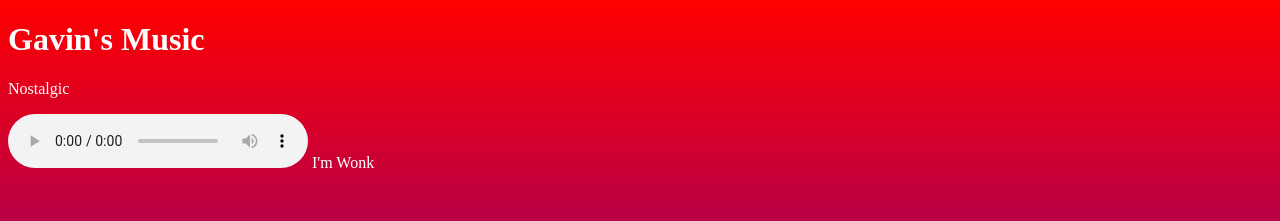
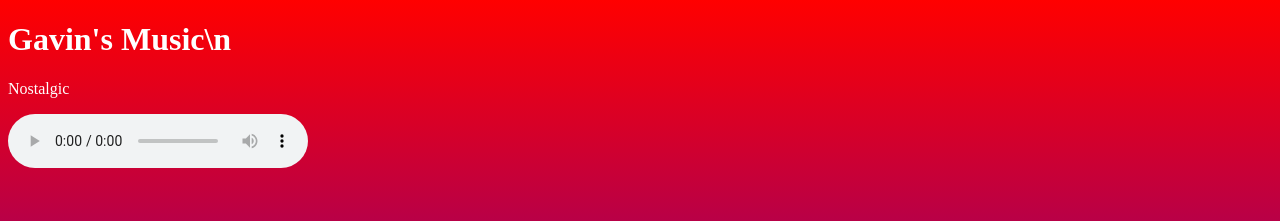
Before and after one commit to gman2002/gman2002.github.io, a plain HTML site: page index.html in a window 1280 px wide. Shown: the top 221 px of the page. Drawn offline with Linux system fonts and the light colour scheme.

Commit message:
Update index.html

```diff
--- a/index.html
+++ b/index.html
@@ -10,12 +10,11 @@ body {
 }
 </style>
 <font color="#ffffff">
-<h1>Gavin's Music</h1>
+<h1>Gavin's Music\n</h1>
 <p>Nostalgic</p>
 <audio controls>
 <source src="Nostalgic.wav" type="audio/wav">
 </audio>
-<p2>I'm Wonk</p2>
 </font>
 </body>
 </html>
```
